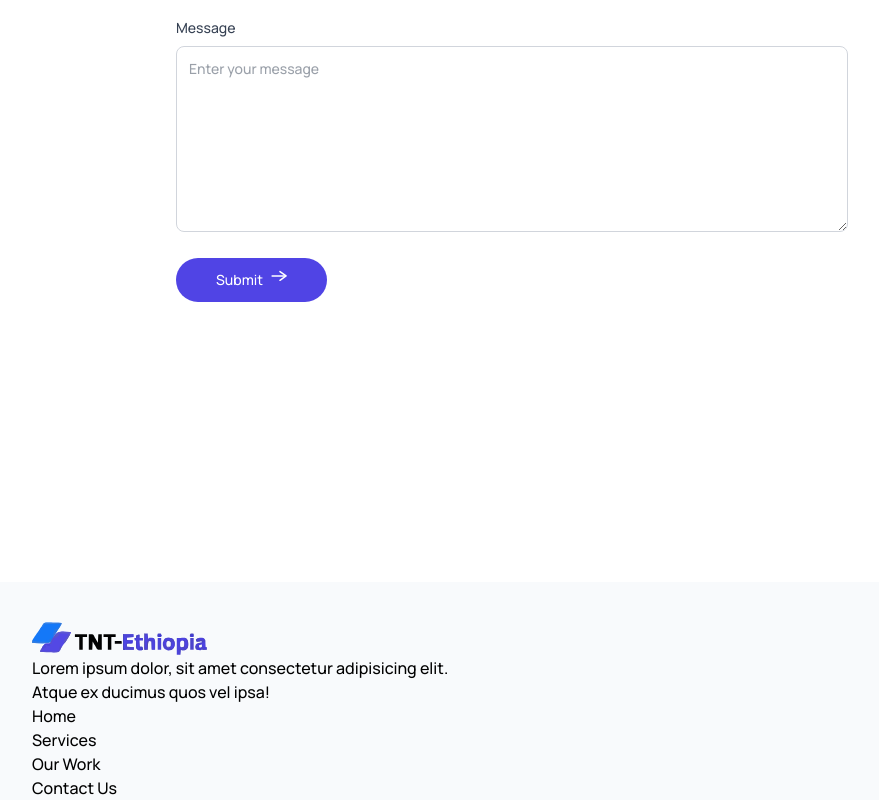
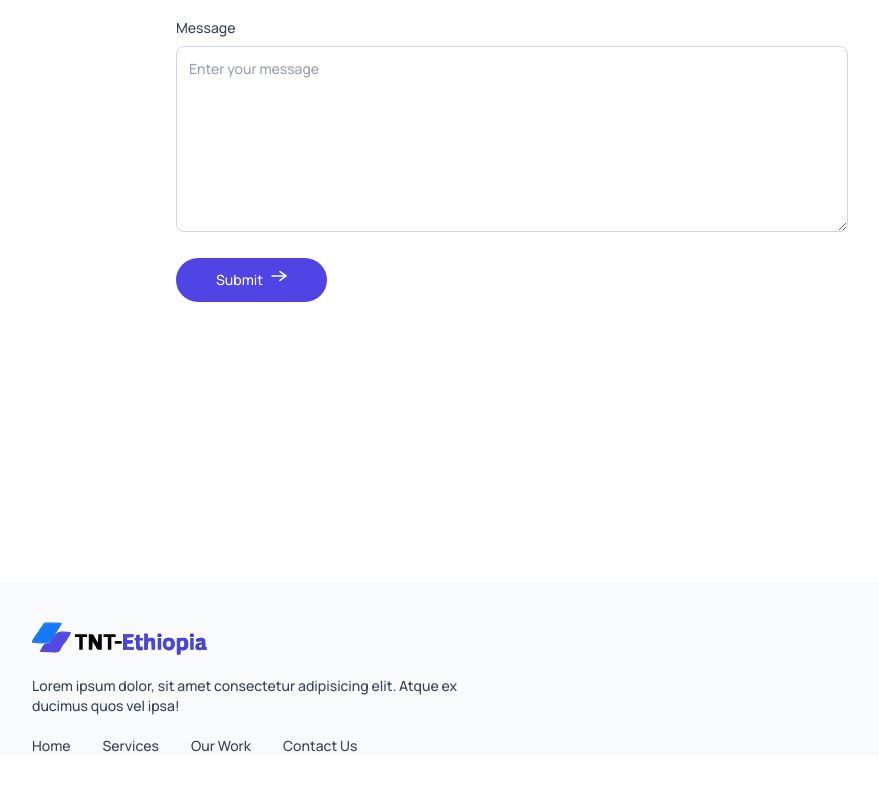
Before and after one commit to natitam1/tnt_ethiopia, a React (Vite) app: page / in a window 1280 px wide. Shown: the part 3579-4379 px from the top of the page, without its empty margins (128-1007 px from the left). After the commit the page ends 4335 px from the top, so only its background shows below. Built offline with nearby package versions, Linux system fonts and the light colour scheme.

Commit message:
Add flex to the links

```diff
--- a/src/App.jsx
+++ b/src/App.jsx
@@ -23,7 +23,7 @@
       <OurWork />
       <Teams />
       <ContactUs />
-      <Footer />
+      <Footer theme={theme} />
     </div>
   );
 };
--- a/src/components/Footer.jsx
+++ b/src/components/Footer.jsx
@@ -1,18 +1,22 @@
 import React from "react";
 import assets from "../assets/assets";
 
-const Footer = () => {
+const Footer = ({ theme }) => {
   return (
     <div className="bg-slate-50 dark:bg-gray-900 pt-10 sm:pt-10 mt-20 sm:mt-40 px-4 sm:px-10 lg:px-24 xl:px-40">
       {/* footer top  */}
       <div className="flex justify-between lg:items-center max-lg:flex-col gap-10">
-        <div>
-          <img src={assets.logo} className="w-32 sm:w-44" alt="" />
+        <div className="space-y-5 text-sm text-gray-700 dark:text-gray-4000">
+          <img
+            src={theme === "dark" ? assets.logo_dark : assets.logo}
+            className="w-32 sm:w-44"
+            alt=""
+          />
           <p className="max-w-md">
             Lorem ipsum dolor, sit amet consectetur adipisicing elit. Atque ex
             ducimus quos vel ipsa!
           </p>
-          <ul>
+          <ul className="flex gap-8">
             <li>
               <a href="#hero" className="hover:text-primary">
                 Home
```
